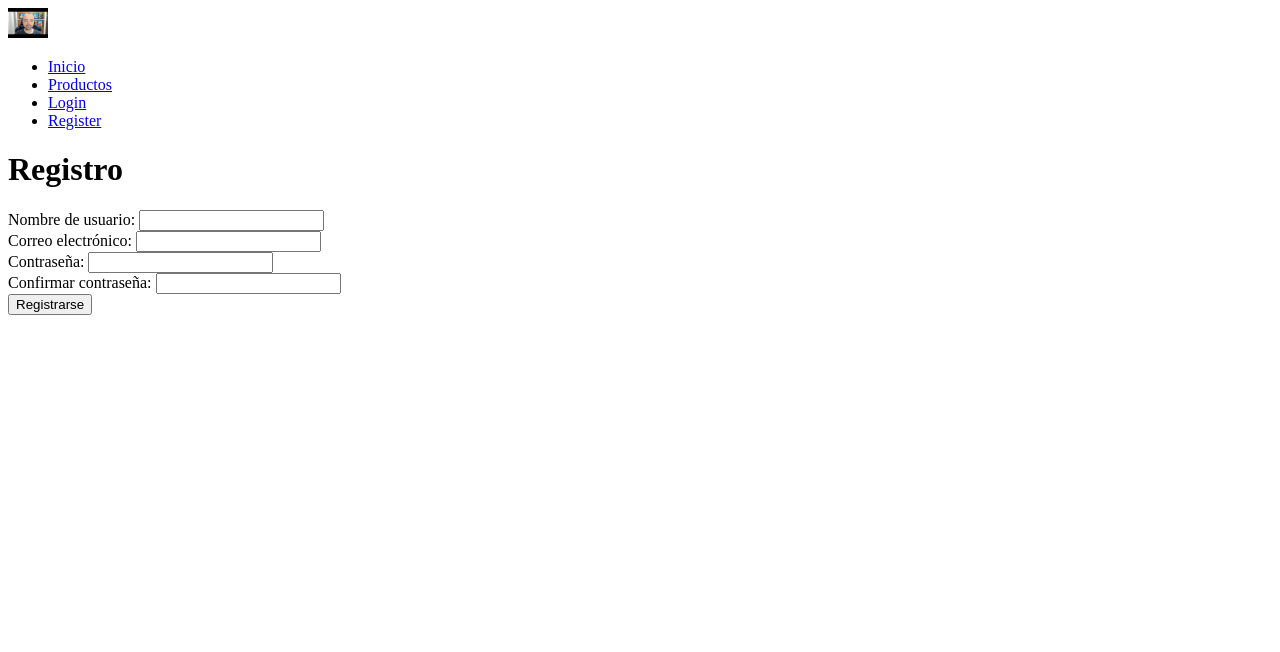
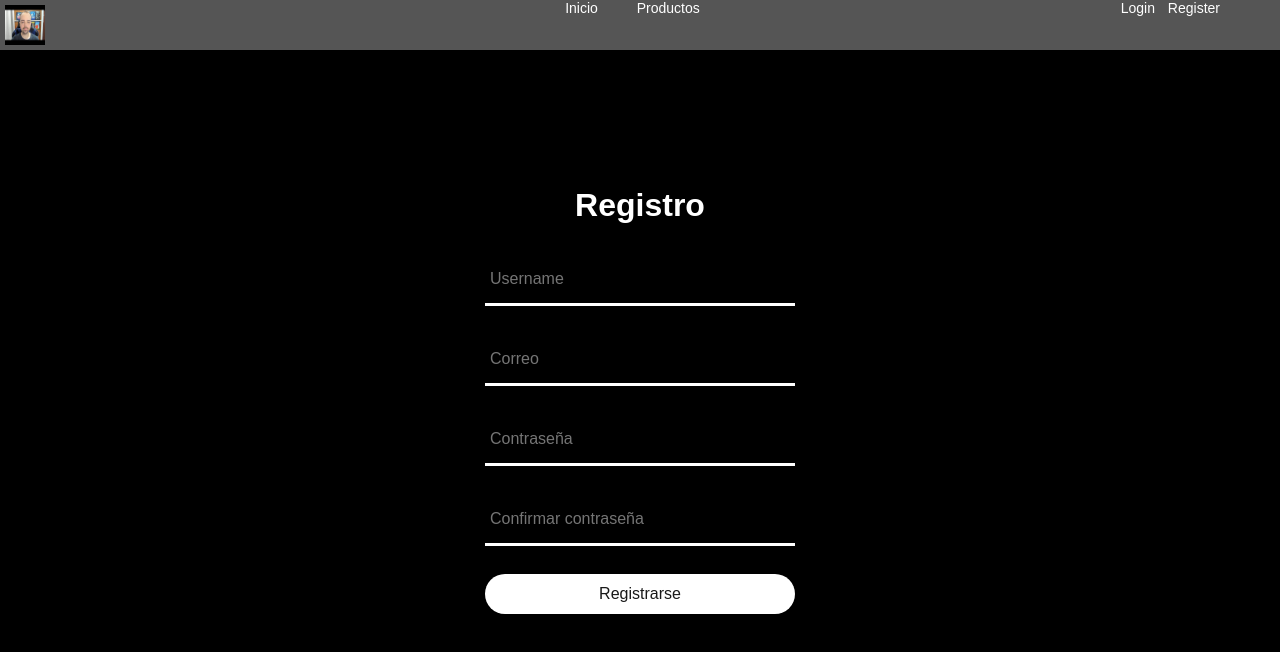
Before and after one commit to zkin1/Actividad_4, a plain HTML site: page register.html in a window 1280 px wide. Drawn offline with Linux system fonts and the light colour scheme.

Commit message:
arregle el login y el register ya se verifica gordita

```diff
--- a/assets/css/login.css
+++ b/assets/css/login.css
@@ -1,63 +1,148 @@
+* {
+  margin: 0;
+  padding: 0;
+  box-sizing: border-box;
+  font-family: 'Poppins', sans-serif;
+}
+
 body {
-    color: white;
-    font-family: Arial, sans-serif;
-    background-color: #272624;
   display: flex;
   justify-content: center;
   align-items: center;
-    height: 100vh;
-    margin: 0;
+  min-height: 100vh;
+  background: #000;
+  overflow: hidden;
 }
 
-  .login-container {
-    background-color: #99A3A4;
-    padding: 40px;
-    border-radius: 5px;
-    box-shadow: 0 2px 5px rgba(0, 0, 0, 0.1);
-    width: 300px;
-  }
-  .register-container{
-    background-color: #99A3A4;
-    padding: 40px;
-    border-radius: 5px;
-    box-shadow: 0 2px 5px rgba(0, 0, 0, 0.1);
-    width: 300px;
-  }
-  .form-group {
-    margin-bottom: 20px;
+
+
+h2 {
+  font-size: 2em;
+  color: #fff;
+  text-align: center;
+  transition: .5s ease;
 }
 
-  label {
-    display: block;
-    font-weight: bold;
-    margin-bottom: 5px;
+.input-box {
+  position: relative;
+  width: 310px;
+  margin: 30px 0;
 }
 
-  input {
+.input-box .input-line {
+  position: absolute;
+  bottom: -2px;
+  left: 0;
   width: 100%;
-    padding: 10px;
-    border: 1px solid #ccc;
-    border-radius: 3px;
+  height: 2.5px;
+  background: #fff;
+  transition: .5s ease;
+}
+
+.input-box label {
+  position: absolute;
+  top: 50%;
+  left: 5px;
+  transform: translateY(-50%);
+  font-size: 1em;
+  color: #fff;
+  pointer-events: none;
+  transition: .5s ease;
+}
+
+.input-box input:focus~label,
+.input-box input:valid~label {
+  top: -5px;
+}
+
+.input-box input {
+  width: 100%;
+  height: 50px;
+  background: transparent;
+  border: none;
+  outline: none;
+  font-size: 1em;
+  color: #fff;
+  padding: 0 35px 0 5px;
+  transition: .5s ease;
 }
 
 button {
   width: 100%;
-    padding: 10px;
-    background-color: #007bff;
-    color: white;
+  height: 40px;
+  background: #fff;
   border: none;
-    border-radius: 3px;
+  outline: none;
+  border-radius: 40px;
   cursor: pointer;
+  font-size: 1em;
+  color: #191919;
+  font-weight: 500;
+  transition: .5s ease;
 }
 
-  .error-message {
-    color: red;
-    font-size: 14px;
-    margin-top: 5px;
+nav {
+  position: fixed;
+  top: 0;
+  left: 0;
+  width: 100%;
+  background-color: #555;
+  padding: 0;
+  height: 50px;
+  margin: 0;
 }
 
-    .volver {
+.menu {
+  list-style-type: none;
+  margin: 0;
+  padding: 0;
+  text-align: center;
+  font-size: 14px;
+}
+
+.menu li {
+  display: inline;
+  margin-right: 15px;
+}
+
+.menu li:last-child {
+  margin-right: 0;
+}
+
+.menu li a {
+  color: white;
+  text-decoration: none;
+  padding: 10px 10px;
+}
+
+.menu li a:hover {
+  background-color: #272624;
+}
+
+.menu .login {
   position: absolute;
-    top: 10px;
-    right: 10px;
+  top: 0;
+  right: 100px;
 }
+
+.menu .register {
+  position: absolute;
+  top: 0;
+  right: 50px;
+}
+
+.menu .login a,
+.menu .register a {
+  color: white;
+  text-decoration: none;
+  padding: 10px 10px;
+}
+
+nav img {
+  position: absolute;
+  top: 0;
+  left: 0;
+  margin: 5px;
+  width: 40px;
+  height: 40px;
+}
--- a/assets/css/style.css
+++ b/assets/css/style.css
@@ -35,7 +35,7 @@ body {
   }
 
   #carouselProductos {
-    margin-top: 400px;
+    margin-top: 100px;
   }
 
   #searchInput {
--- a/register.html
+++ b/register.html
@@ -4,6 +4,7 @@
   <meta charset="UTF-8">
   <meta name="viewport" content="width=device-width, initial-scale=1.0">
   <title>Registro</title>
+  <link rel="stylesheet" href="./assets/css/login.css">
 </head>
 <body>
   <nav>
@@ -17,21 +18,24 @@
 </nav>
 
 
-
-  <h1>Registro</h1>
   <form id="register-form">
-    <label for="username">Nombre de usuario:</label>
-    <input type="text" id="username" required>
-    <br>
-    <label for="email">Correo electrónico:</label>
-    <input type="email" id="email" required>
-    <br>
-    <label for="password">Contraseña:</label>
-    <input type="password" id="password" required>
-    <br>
-    <label for="confirm-password">Confirmar contraseña:</label>
-    <input type="password" id="confirm-password" required>
-    <br>
+    <h2>Registro</h2>
+    <div class="input-box">
+      <input type="text" id="username" placeholder="Username" required>
+      <div class="input-line"></div>
+    </div>
+    <div class="input-box">
+      <input type="email" id="email" placeholder="Correo" required>
+      <div class="input-line"></div>
+    </div>
+    <div class="input-box">
+      <input type="password" id="password" placeholder="Contraseña" required>
+      <div class="input-line"></div>
+    </div>
+    <div class="input-box">
+      <input type="password" id="confirm-password" placeholder="Confirmar contraseña" required>
+      <div class="input-line"></div>
+    </div>
     <button type="submit">Registrarse</button>
   </form>
   <script src="./assets/js/register.js"></script>
```
Also changed, not shown: login.html (+14 -11 lines). Lines whose indentation alone changed are shown as unchanged.
